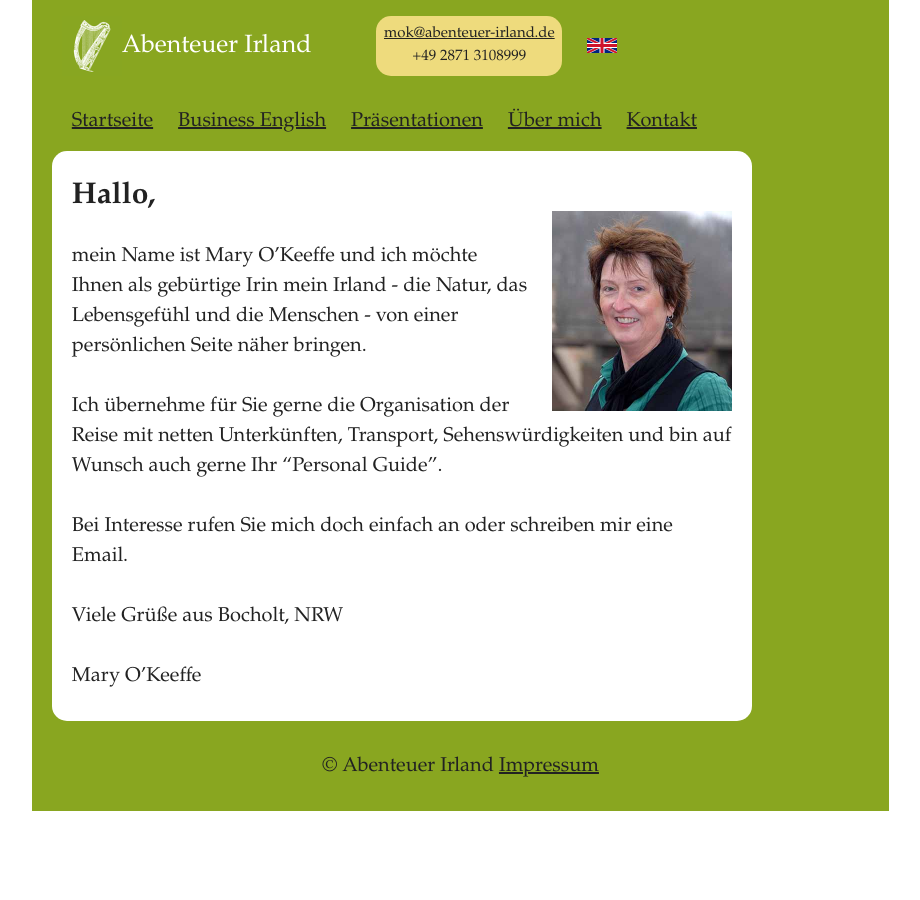
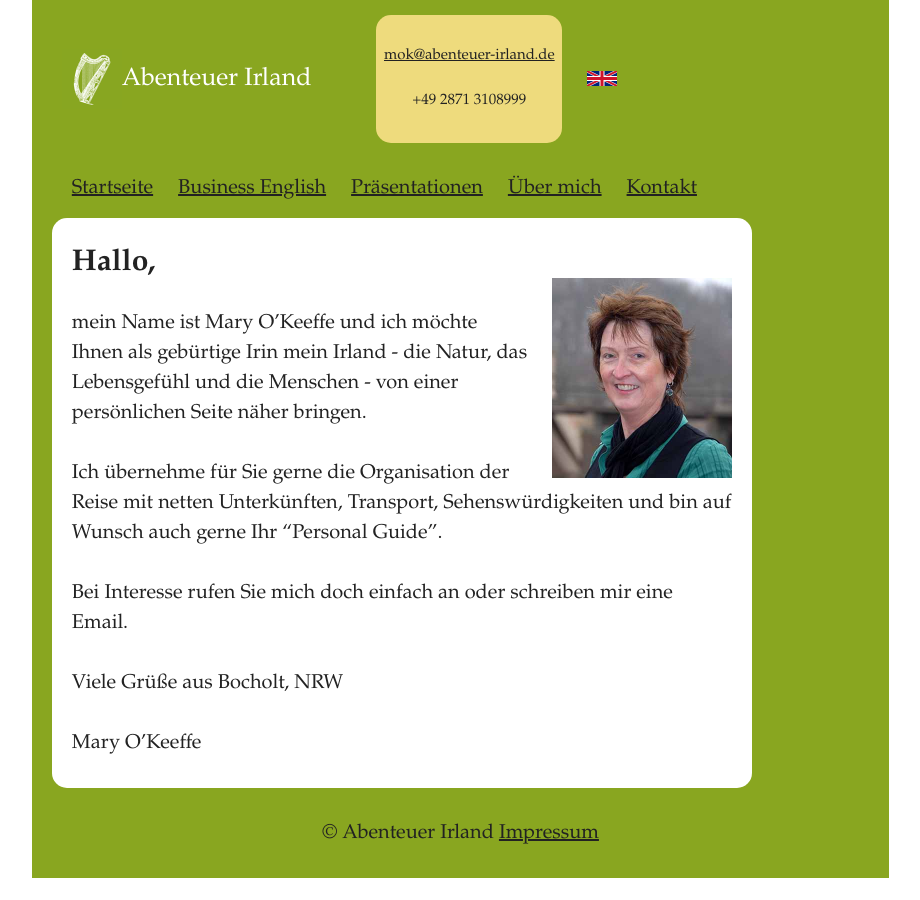
Before and after one commit to ArloL/abenteuer-irland, a Jekyll site: the page built from index.md, in a window 1280 px wide. Shown: the whole page, without its empty margins (109-1029 px from the left). Built offline with Jekyll 4.4.1, drawn with Linux system fonts in a browser that asks for light colours.

Commit message:
Update markup

```diff
--- a/_includes/header.html
+++ b/_includes/header.html
@@ -25,13 +25,11 @@
 <div class="body">
     <div class="header">
         <a class="logo" href="." title="Abenteuer Irland">
-            <img src="img/logo-3.png" width="60" height="60" />Abenteuer Irland
+            <img src="img/logo-3.png" width="60" height="60">Abenteuer Irland
         </a>
         <div class="telBox">
-            <span>
-                <a href="mailto:mok@abenteuer-irland.de">mok@abenteuer-irland.de</a><br />
-                +49 2871 3108999
-            </span>
+            <p><a href="mailto:mok@abenteuer-irland.de">mok@abenteuer-irland.de</a></p>
+            <p>+49 2871 3108999</p>
         </div>
         <div class="language">
             <span>
```
